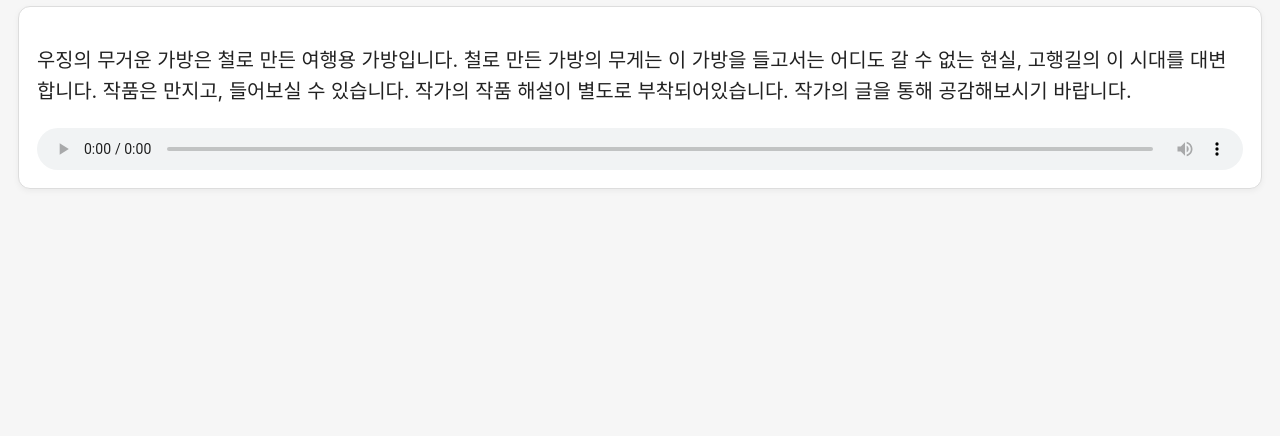
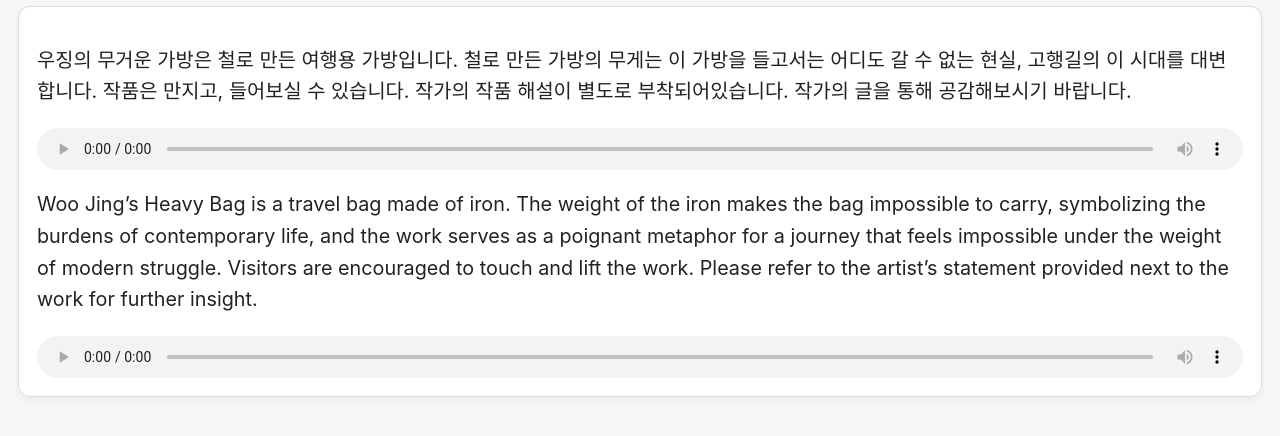
Before and after one commit to beomeomuseum/11, a plain HTML site: page index.html in a window 1280 px wide. Shown: the part 90-526 px from the top of the page. Drawn offline with Linux system fonts and the light colour scheme.

Commit message:
index.html

```diff
--- a/index.html
+++ b/index.html
@@ -74,6 +74,13 @@
             <source src="audio/jogye_gate.mp3" type="audio/mpeg">
             오디오를 지원하지 않는 브라우저입니다.
         </audio>
+         <p>Woo Jing’s Heavy Bag is a travel bag made of iron. The weight of the iron makes the bag impossible to carry, symbolizing the burdens of contemporary life, and the work serves as a poignant metaphor for a journey that feels impossible under the weight of modern struggle.
+Visitors are encouraged to touch and lift the work.
+Please refer to the artist’s statement provided next to the work for further insight.</p>
+  <audio controls>
+    <source src="audio/jogye_gate_en.mp3" type="audio/mpeg">
+    Your browser does not support the audio element.
+  </audio>
     </div>
 
 </body>
```
